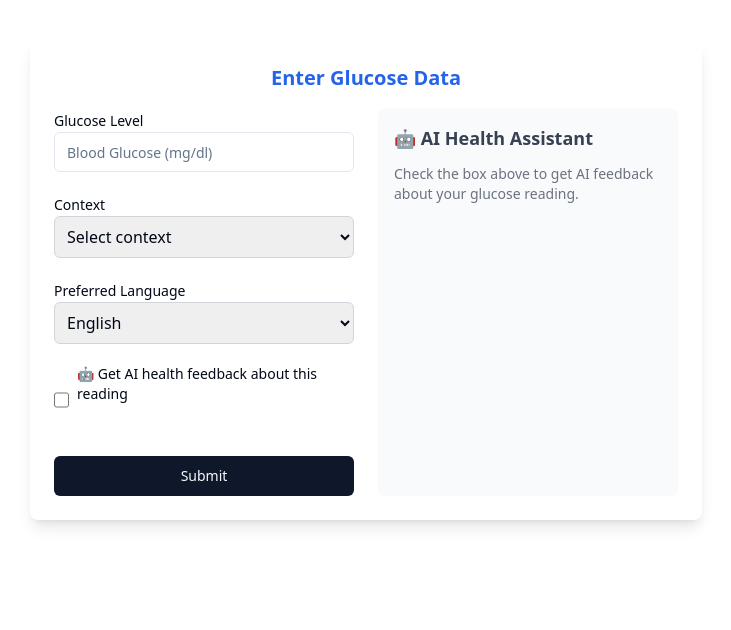
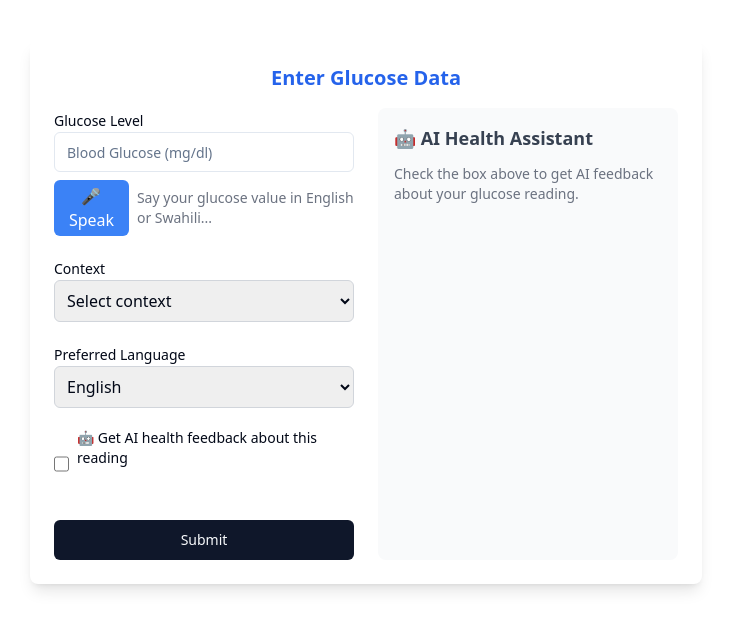
Before and after one commit to norvale08/smartcare-new, a Next.js app in the folder apps/web/: page /diabetes in a window 1280 px wide. Shown: the top 630 px of the page, without its empty margins (274-1005 px from the left). Built offline with nearby package versions, Linux system fonts and the light colour scheme; no server answers.

Commit message:
added the voce functionality

```diff
--- a/apps/web/app/components/diabetesPages/diabetesVitals.tsx
+++ b/apps/web/app/components/diabetesPages/diabetesVitals.tsx
@@ -1,34 +1,53 @@
-"use client"
-import React, { useState } from 'react';
-import { Input, Label, Button } from '@repo/ui';
+"use client";
+import React, { useState } from "react";
+import { Input, Label, Button } from "@repo/ui";
 import { useForm } from "react-hook-form";
-import { diabetesValidationRules } from '@repo/ui';
-import { diabetesType } from '@/types/diabetes';
+import { diabetesValidationRules } from "@repo/ui";
+import { diabetesType } from "@/types/diabetes";
 import { toast } from "react-hot-toast";
-import CustomToaster from '../ui/CustomToaster';
+import CustomToaster from "../ui/CustomToaster";
+import VoiceInput from "../ui/VoiceInput";
+import { wordsToNumbers } from "words-to-numbers";
+import { swahiliToNumber } from "../utils/swahiliParser";  // ✅ import here
 
+// ----------------- Normalizer -----------------
+function normalizeNumber(text: string): number | null {
+  text = text.toLowerCase().trim();
+
+  if (!isNaN(Number(text))) return Number(text);
+
+  const eng = wordsToNumbers(text);
+  if (typeof eng === "number" && !isNaN(eng)) return eng;
+
+  const swa = swahiliToNumber(text);
+  if (swa !== null) return swa;
+
+  return null;
+}
+
+// ----------------- Main Component -----------------
 const DiabetesVitals = () => {
-  const { register, handleSubmit, formState, reset } = useForm<diabetesType>();
+  const { register, handleSubmit, formState, reset, setValue } =
+    useForm<diabetesType>();
   const [isLoading, setIsLoading] = useState(false);
   const [requestAI, setRequestAI] = useState(false);
   const [aiFeedback, setAiFeedback] = useState<string | null>(null);
 
-  const API_URL = process.env.NEXT_PUBLIC_API_URL || 'http://localhost:3001';
+  const API_URL = process.env.NEXT_PUBLIC_API_URL || "http://localhost:3001";
 
   const handleFormSubmit = async (data: diabetesType) => {
     setIsLoading(true);
     setAiFeedback(null);
 
-    // ✅ Ensure glucose is sent as a number
     const glucoseNumber = Number(data.glucose);
 
     try {
       const response = await fetch(`${API_URL}/api/diabetesVitals`, {
         method: "POST",
-        headers: { 'Content-Type': 'application/json' },
+        headers: { "Content-Type": "application/json" },
         body: JSON.stringify({
           ...data,
-          glucose: glucoseNumber,  // 👈 FIXED HERE
+          glucose: glucoseNumber,
           requestAI,
         }),
       });
@@ -50,7 +69,6 @@ const DiabetesVitals = () => {
 
       reset();
       setRequestAI(false);
-
     } catch (error: any) {
       toast.error(error.message || "An error occurred");
     } finally {
@@ -76,10 +94,24 @@ const DiabetesVitals = () => {
               {...register("glucose", diabetesValidationRules.glucose)}
             />
             {formState.errors.glucose && (
-              <p className="text-red-600">
-                {formState.errors.glucose.message}
-              </p>
+              <p className="text-red-600">{formState.errors.glucose.message}</p>
             )}
+
+            {/* Voice Input */}
+            <div className="mt-2">
+              <VoiceInput
+                lang="sw-KE"
+                placeholder="Say your glucose value in English or Swahili..."
+                onResult={(text) => {
+                  const numericValue = normalizeNumber(text);
+                  if (numericValue !== null) {
+                    setValue("glucose", numericValue);
+                  } else {
+                    toast.error("Please provide a valid number");
+                  }
+                }}
+              />
+            </div>
           </div>
 
           <div>
@@ -95,9 +127,7 @@ const DiabetesVitals = () => {
               <option value="Random">Random</option>
             </select>
             {formState.errors.context && (
-              <p className="text-red-600">
-                {formState.errors.context.message}
-              </p>
+              <p className="text-red-600">{formState.errors.context.message}</p>
             )}
           </div>
 
--- /dev/null
+++ b/apps/web/app/components/ui/VoiceInput.tsx
@@ -0,0 +1,59 @@
+"use client";
+import React, { useState } from "react";
+
+interface VoiceInputProps {
+  onResult: (text: string) => void;
+  placeholder?: string;
+  lang?: string; // e.g. "en-US" or "sw-KE"
+}
+
+const VoiceInput: React.FC<VoiceInputProps> = ({
+  onResult,
+  placeholder = "Click mic and speak...",
+  lang = "en-US",
+}) => {
+  const [listening, setListening] = useState(false);
+
+  const handleVoiceInput = () => {
+    const SpeechRecognition =
+      (window as any).SpeechRecognition || (window as any).webkitSpeechRecognition;
+
+    if (!SpeechRecognition) {
+      alert("Speech recognition is not supported in this browser.");
+      return;
+    }
+
+    const recognition = new SpeechRecognition();
+    recognition.lang = lang;
+    recognition.continuous = false;
+    recognition.interimResults = false;
+
+    recognition.onstart = () => setListening(true);
+    recognition.onend = () => setListening(false);
+
+    // ✅ Use `any` to avoid TS error
+    recognition.onresult = (event: any) => {
+      const transcript = event.results[0][0].transcript;
+      onResult(transcript);
+    };
+
+    recognition.start();
+  };
+
+  return (
+    <div className="flex items-center space-x-2">
+      <button
+        type="button"
+        onClick={handleVoiceInput}
+        className={`px-3 py-1 rounded-md ${
+          listening ? "bg-red-500 text-white" : "bg-blue-500 text-white"
+        }`}
+      >
+        {listening ? "Listening..." : "🎤 Speak"}
+      </button>
+      <span className="text-gray-500 text-sm">{placeholder}</span>
+    </div>
+  );
+};
+
+export default VoiceInput;
--- /dev/null
+++ b/apps/web/app/components/utils/swahiliParser.ts
@@ -0,0 +1,58 @@
+// ----------------- Swahili Parser -----------------
+const swahiliNumbers: Record<string, number> = {
+  sifuri: 0,
+  moja: 1,
+  mbili: 2,
+  tatu: 3,
+  nne: 4,
+  tano: 5,
+  sita: 6,
+  saba: 7,
+  nane: 8,
+  tisa: 9,
+  kumi: 10,
+  ishirini: 20,
+  thelathini: 30,
+  arobaini: 40,
+  hamsini: 50,
+  sitini: 60,
+  sabini: 70,
+  themanini: 80,
+  tisini: 90,
+  mia: 100,
+  elfu: 1000,
+};
+
+export function swahiliToNumber(text: string): number | null {
+  const words = text.toLowerCase().split(/\s+/).filter((w) => w !== "na");
+  let total = 0;
+  let current = 0;
+
+  for (let i = 0; i < words.length; i++) {
+    const word = words[i];
+    if (!word) continue;
+
+    if (word === "mia") {
+      const nextWord = words[i + 1];
+      if (nextWord && swahiliNumbers[nextWord] !== undefined) {
+        current += swahiliNumbers[nextWord] * 100;
+        i++;
+      } else {
+        current += 100;
+      }
+    } else if (word === "elfu") {
+      const nextWord = words[i + 1];
+      if (nextWord && swahiliNumbers[nextWord] !== undefined) {
+        total += swahiliNumbers[nextWord] * 1000;
+        i++;
+      } else {
+        total += 1000;
+      }
+    } else if (swahiliNumbers[word] !== undefined) {
+      current += swahiliNumbers[word];
+    }
+  }
+
+  total += current;
+  return total > 0 ? total : null;
+}
--- a/apps/web/package.json
+++ b/apps/web/package.json
@@ -32,7 +32,8 @@
     "react-icons": "^5.5.0",
     "react-leaflet": "^5.0.0",
     "tailwind-merge": "^3.3.1",
-    "tailwindcss-animate": "^1.0.7"
+    "tailwindcss-animate": "^1.0.7",
+    "words-to-numbers": "^1.5.1"
   },
   "devDependencies": {
     "@repo/eslint-config": "workspace:*",
@@ -41,6 +42,7 @@
     "@types/node": "^22.15.3",
     "@types/react": "19.1.0",
     "@types/react-dom": "19.1.1",
+    "@types/words-to-numbers": "^1.3.0",
     "autoprefixer": "^10.4.21",
     "eslint": "^9.29.0",
     "postcss": "^8.5.6",
```
